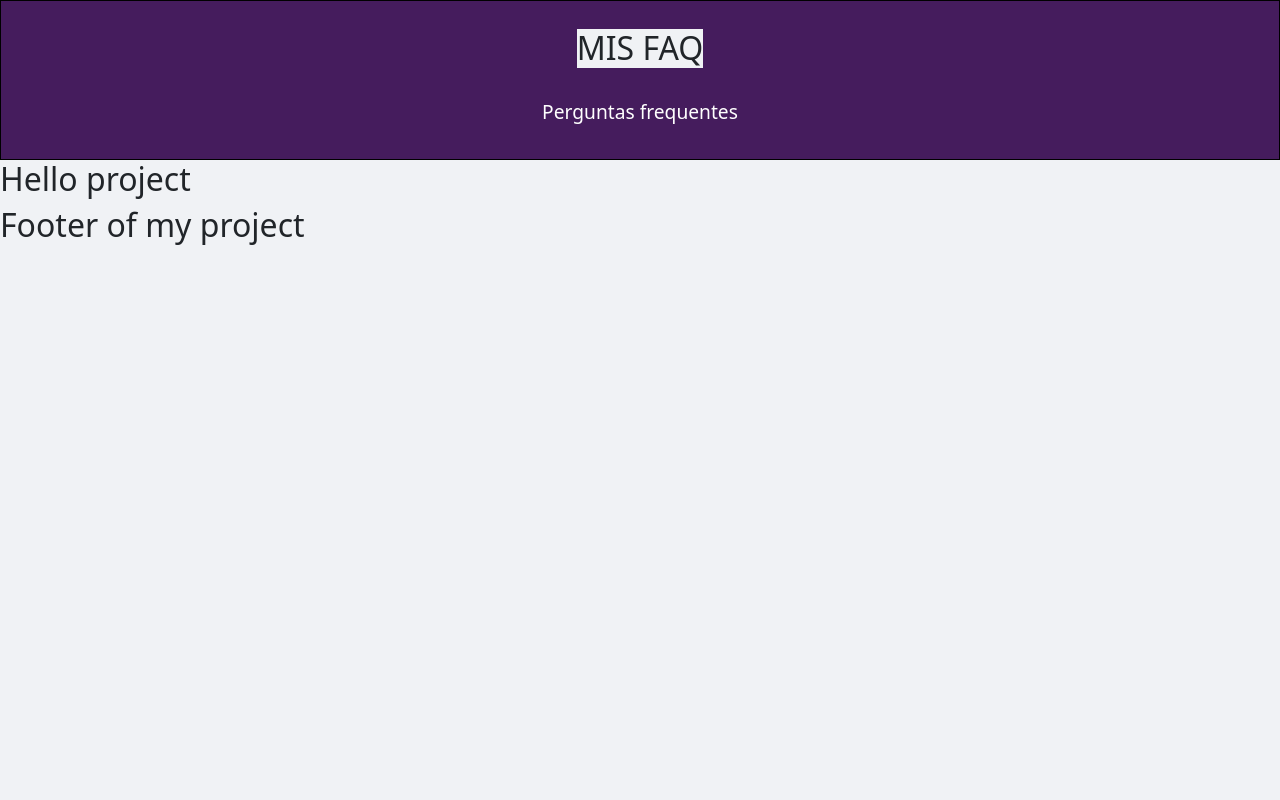
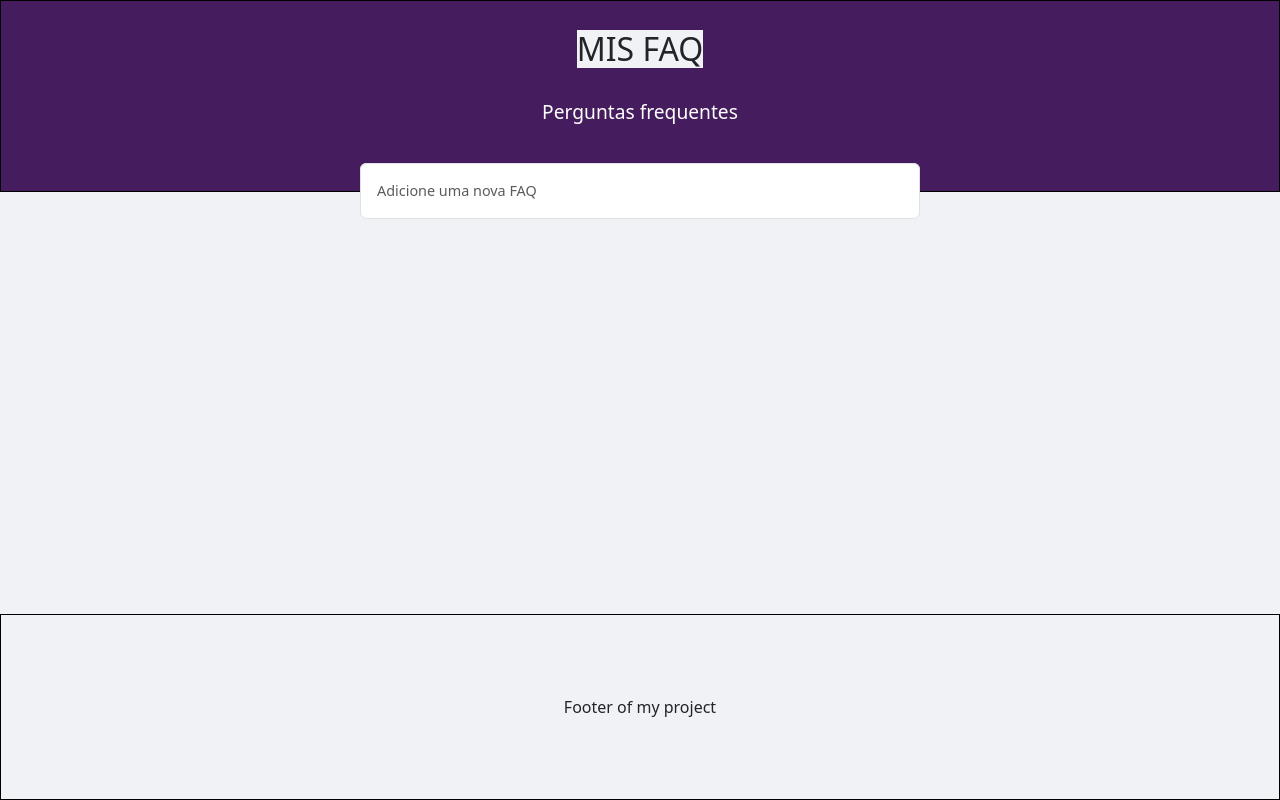
Before and after one commit to gabrielfreirebraz/faq-web, a React (Vite) app: page / in a window 1280 px wide. Built offline with nearby package versions, Linux system fonts and the light colour scheme.

Commit message:
feat: add search box

```diff
--- a/package.json
+++ b/package.json
@@ -24,6 +24,7 @@
     "eslint": "^8.45.0",
     "eslint-plugin-react-hooks": "^4.6.0",
     "eslint-plugin-react-refresh": "^0.4.3",
+    "react-bootstrap": "^2.8.0",
     "styled-components": "^6.0.7",
     "typescript": "^5.0.2",
     "vite": "^4.4.5"
--- a/src/Components/Body.css.ts
+++ b/src/Components/Body.css.ts
@@ -1,3 +1,7 @@
 import styled from "styled-components";
 
-export const StylesBody = styled.div``;
+export const StylesBody = styled.div`
+  .col {
+    /* border: solid 1px #000; */
+  }
+`;
--- a/src/Components/Body.tsx
+++ b/src/Components/Body.tsx
@@ -1,3 +1,7 @@
+import Container from 'react-bootstrap/Container';
+import Row from 'react-bootstrap/Row';
+import Col from 'react-bootstrap/Col';
+
 import {StylesBody} from './Body.css';
 
 
@@ -12,7 +16,15 @@ export const DivBody = (props: PropsBody) => {
 
   return (
     <StylesBody>
-      <h2>Hello project</h2>
+      <Container>
+        <Row>
+          <Col>
+
+            {/* <h2>Hello project</h2> */}
+
+          </Col>
+        </Row>
+      </Container>
 
     </StylesBody>
   );
--- a/src/Components/Footer.css.ts
+++ b/src/Components/Footer.css.ts
@@ -1,3 +1,14 @@
 import styled from "styled-components";
 
-export const StylesFooter = styled.div``;
+export const StylesFooter = styled.div`
+  footer {
+    border: solid 1px #000;
+    width: 100%;
+    position: fixed;
+    bottom: 0;
+    padding: 5rem;
+    display: flex;
+    align-items: center;
+    justify-content: center;
+  }
+`;
--- a/src/Components/Footer.tsx
+++ b/src/Components/Footer.tsx
@@ -12,7 +12,7 @@ export const DivFooter = (props: PropsFooter) => {
 
   return (
     <StylesFooter>
-      <h2>Footer of my project</h2>
+      <footer>Footer of my project</footer>
 
     </StylesFooter>
   );
--- a/src/Components/Header.css.ts
+++ b/src/Components/Header.css.ts
@@ -4,7 +4,7 @@ export const StylesHeader = styled.div`
   border: solid 1px #000;
   background: var(--primary);
   width: 100%;
-  height: 10rem;
+  height: 12rem;
   display: flex;
   flex-direction: column;
   justify-content: center;
@@ -18,4 +18,26 @@ export const StylesHeader = styled.div`
   }
   h2 {
   }
+
+  .formHeader {
+    border-radius: 0.4rem;
+    margin: 2rem;
+    margin-bottom: -3.5rem;
+    width: 35rem;
+    z-index: 1;
+  }
+  .formHeader input,
+  .formHeader input:focus {
+    border-radius: 0.4rem;
+    padding: 1rem;
+    outline: none;
+    box-shadow: none;
+    font-size: 0.9rem;
+  }
+  .formHeader .formHeaderGroup {
+    background: transparent;
+  }
+  .formHeader input:focus {
+    border: solid 1px var(--secondary);
+  }
 `;
--- a/src/Components/Header.tsx
+++ b/src/Components/Header.tsx
@@ -1,3 +1,5 @@
+
+import Form from 'react-bootstrap/Form';
 import { StylesHeader } from "./Header.css";
 
 
@@ -14,6 +16,14 @@ export const DivHeader = (props: PropsHeader) => {
     <StylesHeader>
       <h2>MIS FAQ</h2><br/>
       <h1>Perguntas frequentes</h1>
+
+
+      <Form className='formHeader'>
+        <Form.Group className="formHeaderGroup" controlId="controlInputGroup">
+          <Form.Control type="text" placeholder="Adicione uma nova FAQ" />
+        </Form.Group>
+      </Form>
+
     </StylesHeader>
   );
 }
```
Also changed, not shown: 1 other file (tests, documents, lock files or other folders).
